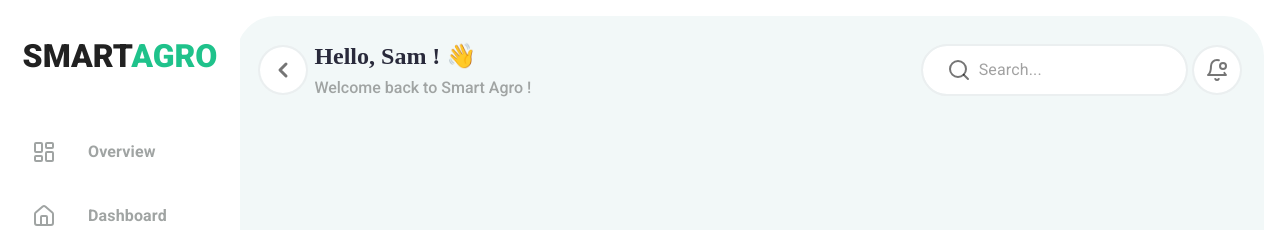
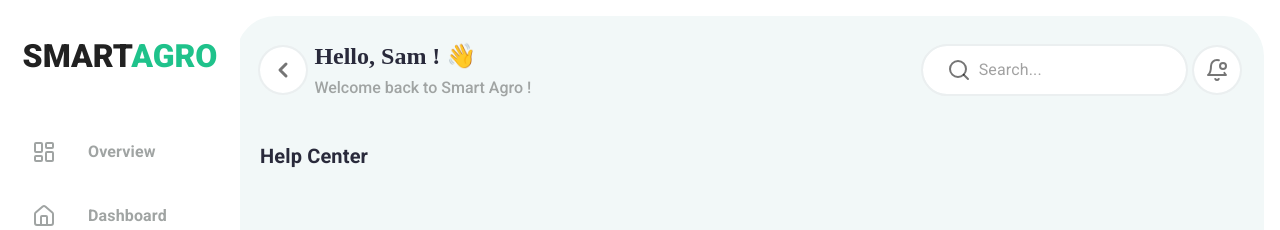
Before and after one commit to SambhajiShinde1234/saas-web-application-smart-agro, a React (Vite) app: page /help-center in a window 1280 px wide. Shown: the top 230 px of the page. Built offline with nearby package versions, Linux system fonts and the light colour scheme.

Commit message:
changes support page routing

```diff
--- a/src/pages/help-center/HelpCenter.jsx
+++ b/src/pages/help-center/HelpCenter.jsx
@@ -3,7 +3,7 @@ import DxPrimaryTypography from '../../components/ui/DxPrimaryTypography';
 const Support = () => {
   return (
     <StyledCardStack>
-      {/* <DxPrimaryTypography variant="h6">Help Center</DxPrimaryTypography> */}
+      <DxPrimaryTypography variant="h6">Help Center</DxPrimaryTypography>
     </StyledCardStack>
   );
 };
```
